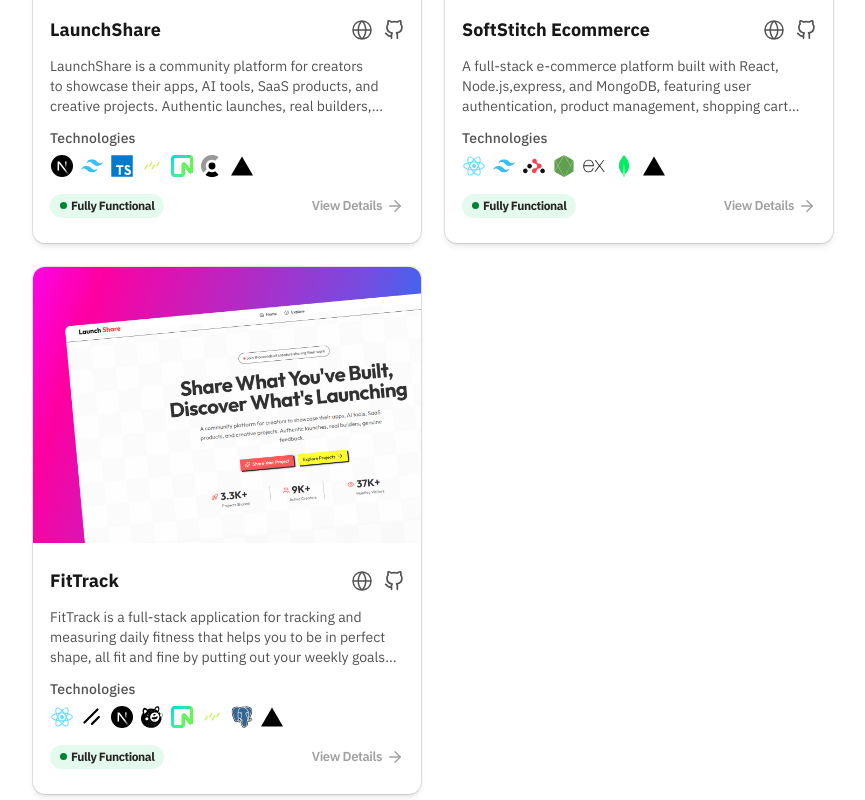
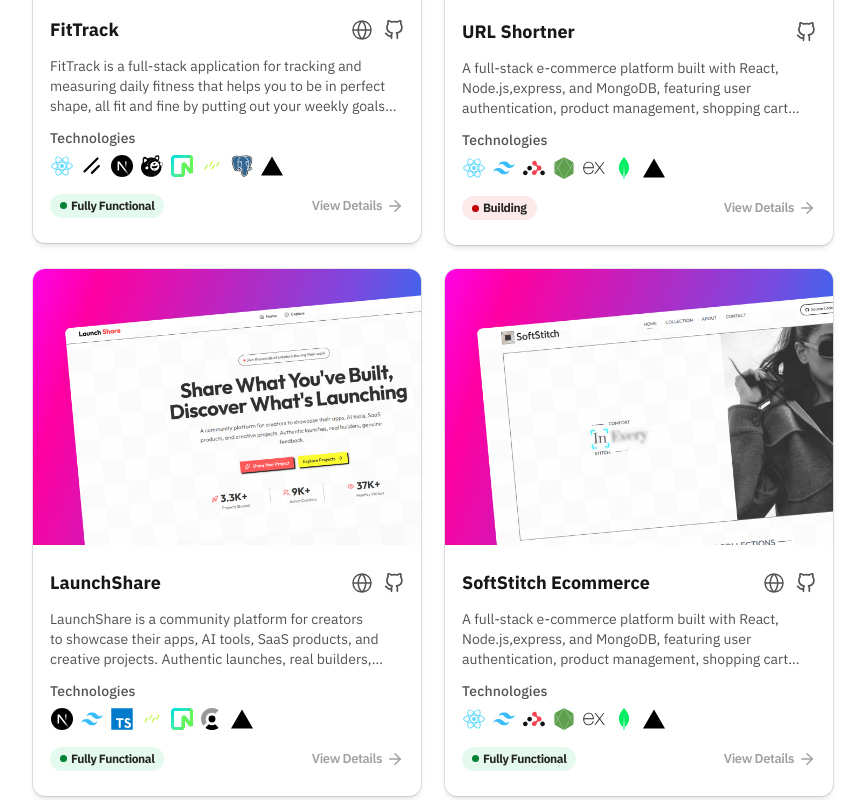
Before and after one commit to AnishGane/personal-portfolio, a React (Vite) app: page /projects in a window 1280 px wide. Shown: the part 1240-2040 px from the top of the page, without its empty margins (207-1072 px from the left). Built offline with nearby package versions, Linux system fonts and the light colour scheme; no server answers.

Commit message:
Update ProjectItem data to replace LaunchShare with FitTrack, enhancing project descriptions and technology stacks; adjust ProjectCard styling for improved layout consistency.

```diff
--- a/src/components/Projects/ProjectCard.tsx
+++ b/src/components/Projects/ProjectCard.tsx
@@ -22,7 +22,7 @@ const ProjectCard = ({ item }: { item: ProjectItemProps }) => {
           loading='lazy'
           className="w-full rounded-t-xl" />
       ) : (
-        <div className="h-65 flex items-center justify-center flex-col rounded-t-xl bg-neutral-200 dark:bg-neutral-700">
+        <div className="h-69.5 flex items-center justify-center flex-col rounded-t-xl bg-neutral-200 dark:bg-neutral-700">
           <ImageOff className="size-10 text-neutral-400 dark:text-neutral-500" />
           <p className="mt-2 text-sm text-neutral-500 dark:text-neutral-400">
             {item.status === 'Building' ? 'Image coming soon' : 'No image available'}
--- a/src/components/constant/Data.tsx
+++ b/src/components/constant/Data.tsx
@@ -289,6 +289,205 @@ export const ProjectItem: ProjectItemProps[] = [
   },
   {
     id: 3,
+    name: 'FitTrack',
+    subName: 'FitTrack: Track Your Fitness Effortlessly',
+    image: "/Images/LaunchShare.webp",
+    url: 'https://fit-track-tau-smoky.vercel.app/',
+    repoLink: 'https://github.com/AnishGane/FitTrack',
+    description:
+      'FitTrack is a full-stack application for tracking and measuring daily fitness that helps you to be in perfect shape, all fit and fine by putting out your weekly goals and help in achieving them.',
+    status: 'Working',
+    technologies: [
+      {
+        category: 'Frontend',
+        stack: [
+          {
+            icon: <ReactLogo />,
+            label: 'React',
+          },
+          {
+            icon: <ShadcnLogo />,
+            label: "Shadcn (UI Library)",
+          },
+          {
+            icon: <NextLogo />,
+            label: 'Nextjs 16',
+          },
+          {
+            icon: <TailwindCSS />,
+            label: 'Tailwind CSS',
+          },
+          {
+            icon: <TSLogo />,
+            label: 'TypeScript',
+          },
+        ],
+      },
+      {
+        category: 'State Management',
+        stack: [
+          {
+            icon: <Zustand />,
+            label: 'Zustand',
+          }
+        ]
+      },
+      {
+        category: 'Backend',
+        stack: [
+          {
+            icon: <NeonDB />,
+            label: 'NeonDB',
+          },
+          {
+            icon: <Drizzle />,
+            label: 'Drizzle ORM',
+          },
+          {
+            icon: <Postgresql />,
+            label: 'PostgreSQL',
+          }
+        ],
+      },
+      {
+        category: 'Deployment',
+        stack: [
+          {
+            icon: <Vercel />,
+            label: 'Vercel',
+          },
+        ],
+      },
+    ],
+    timeline: '2 months',
+    Role: 'Full Stack',
+    Team: 'Solo',
+    itemData: {
+      Overview:
+        'FitTrack is a comprehensive full-stack application designed to help users track and measure their daily fitness activities. It enables users to set personalized weekly fitness goals, monitor their progress, and stay motivated throughout their journey. The intuitive interface allows for input and visualization of workouts, habits, and metrics, ensuring users have actionable insights to stay in perfect shape. FitTrack’s goal is to provide an all-in-one fitness companion to support users in achieving a healthy and well-balanced lifestyle.',
+      Features: [
+        'User authentication (Email/Password + Google sign-in)',
+        'Secure login using OAuth 2.0',
+        'Streak and workout recommendation based on muscle groups',
+        'Dark/Light mode',
+        'Save Workout that is your favorite',
+        'Edit, Delete, View your workout details, & Create your own workout',
+      ],
+      ProblemStatement: [
+        'Tracking fitness progress manually is cumbersome and often inaccurate.',
+        'Users struggle to maintain consistency and motivation without actionable insights.',
+        'Difficulty in setting, monitoring, and achieving personalized fitness goals.',
+      ],
+      FuturePlan: [
+        'Introduce real-time fitness tracking features.',
+        'Integrate personalized analytics and recommendations.',
+        'Expand platform for group and community challenges.',
+      ],
+    },
+  },
+  {
+    id: 4,
+    name: 'URL Shortner',
+    subName: 'SoftStitch Ecommerce: A full-stack e-commerce platform',
+    mobile_image: '/Images/SoftStitch_mobile.webp',
+    url: 'https://soft-stitch-ecommerce.vercel.app/',
+    repoLink: 'https://github.com/AnishGane/SoftStitch---Ecommerce',
+    description:
+      'A full-stack e-commerce platform built with React, Node.js,express, and MongoDB, featuring user authentication, product management, shopping cart functionality, and integrated payment gateways.',
+    status: 'Building',
+    technologies: [
+      {
+        category: 'Frontend',
+        stack: [
+          {
+            icon: <ReactLogo />,
+            label: 'React',
+          },
+          {
+            icon: <TailwindCSS />,
+            label: 'Tailwind CSS',
+          },
+          {
+            label: 'React Hot Toast',
+          },
+          {
+            icon: <ReactRouter />,
+            label: 'React Router',
+          },
+          {
+            label: 'Motion',
+          },
+          {
+            label: 'Axios',
+          },
+        ],
+      },
+      {
+        category: 'Backend',
+        stack: [
+          {
+            icon: <NodeJS />,
+            label: 'Node.js',
+          },
+          {
+            icon: <ExpessJS />,
+            label: 'Express.js',
+          },
+          {
+            icon: <MongoDB />,
+            label: 'MongoDB',
+          },
+          {
+            label: 'Cloudinary & Multer',
+          },
+          {
+            label: 'Bcrypt',
+          },
+        ],
+      },
+      {
+        category: 'Deployment',
+        stack: [
+          {
+            icon: <Vercel />,
+            label: 'Vercel',
+          },
+        ],
+      },
+    ],
+    timeline: '36 days',
+    Role: 'Full Stack',
+    Team: 'Solo',
+    itemData: {
+      Overview:
+        'Expense Tracker is a modern React-powered web application designed to help you manage your personal finances effortlessly. It allows you to record, analyze, and visualize your expenses and income through clean, interactive charts and an intuitive user interface.',
+      Features: [
+        'User Authentication, secure login/signup with JWT',
+        'Browse products with search and filtering',
+        'Shopping Cart, add/remove items with size selection',
+        'Order Management, place orders and track order history',
+        'Payment Integration, COD & eSewa(now in localhost only)',
+        '(Admin) Product Management, add, edit, and delete products',
+        '(Admin) Order Management, view and update order status',
+        '(Admin) User Management, Monitor user activities',
+        '(Admin) Image Upload, Cloudinary integration for product images',
+      ],
+      ProblemStatement: [
+        'Learn and demonstrate real-world full-stack skills using a modern JavaScript stack',
+        'Implement essential e-commerce features end-to-end',
+        'To learn how to deploy full-stack apps on Vercel',
+      ],
+      FuturePlan: [
+        'Advanced product filtering & search',
+        'Product reviews & ratings',
+        'Multiple payment gateway support',
+        'Invoice & receipt generation',
+        'Enhanced authentication & security',
+      ],
+    },
+  },
+  {
+    id: 5,
     name: 'LaunchShare',
     subName: 'LaunchShare: Your One-Stop platform for Launches',
     image: '/Images/LaunchShare.webp',
@@ -364,7 +563,7 @@ export const ProjectItem: ProjectItemProps[] = [
     },
   },
   {
-    id: 4,
+    id: 6,
     name: 'SoftStitch Ecommerce',
     subName: 'SoftStitch Ecommerce: A full-stack e-commerce platform',
     image: '/Images/SoftStitch.webp',
@@ -465,104 +664,8 @@ export const ProjectItem: ProjectItemProps[] = [
       ],
     },
   },
-  {
-    id: 5,
-    name: 'FitTrack',
-    subName: 'FitTrack: Track Your Fitness Effortlessly',
-    image: "/Images/LaunchShare.webp",
-    url: 'https://fit-track-tau-smoky.vercel.app/',
-    repoLink: 'https://github.com/AnishGane/FitTrack',
-    description:
-      'FitTrack is a full-stack application for tracking and measuring daily fitness that helps you to be in perfect shape, all fit and fine by putting out your weekly goals and help in achieving them.',
-    status: 'Working',
-    technologies: [
-      {
-        category: 'Frontend',
-        stack: [
-          {
-            icon: <ReactLogo />,
-            label: 'React',
-          },
-          {
-            icon: <ShadcnLogo />,
-            label: "Shadcn (UI Library)",
-          },
-          {
-            icon: <NextLogo />,
-            label: 'Nextjs 16',
-          },
-          {
-            icon: <TailwindCSS />,
-            label: 'Tailwind CSS',
-          },
-          {
-            icon: <TSLogo />,
-            label: 'TypeScript',
-          },
-        ],
-      },
-      {
-        category: 'State Management',
-        stack: [
-          {
-            icon: <Zustand />,
-            label: 'Zustand',
-          }
-        ]
-      },
-      {
-        category: 'Backend',
-        stack: [
-          {
-            icon: <NeonDB />,
-            label: 'NeonDB',
-          },
-          {
-            icon: <Drizzle />,
-            label: 'Drizzle ORM',
-          },
-          {
-            icon: <Postgresql />,
-            label: 'PostgreSQL',
-          }
-        ],
-      },
-      {
-        category: 'Deployment',
-        stack: [
-          {
-            icon: <Vercel />,
-            label: 'Vercel',
-          },
-        ],
-      },
-    ],
-    timeline: '2 months',
-    Role: 'Full Stack',
-    Team: 'Solo',
-    itemData: {
-      Overview:
-        'FitTrack is a comprehensive full-stack application designed to help users track and measure their daily fitness activities. It enables users to set personalized weekly fitness goals, monitor their progress, and stay motivated throughout their journey. The intuitive interface allows for input and visualization of workouts, habits, and metrics, ensuring users have actionable insights to stay in perfect shape. FitTrack’s goal is to provide an all-in-one fitness companion to support users in achieving a healthy and well-balanced lifestyle.',
-      Features: [
-        'User authentication (Email/Password + Google sign-in)',
-        'Secure login using OAuth 2.0',
-        'Streak and workout recommendation based on muscle groups',
-        'Dark/Light mode',
-        'Save Workout that is your favorite',
-        'Edit, Delete, View your workout details, & Create your own workout',
-      ],
-      ProblemStatement: [
-        'Tracking fitness progress manually is cumbersome and often inaccurate.',
-        'Users struggle to maintain consistency and motivation without actionable insights.',
-        'Difficulty in setting, monitoring, and achieving personalized fitness goals.',
-      ],
-      FuturePlan: [
-        'Introduce real-time fitness tracking features.',
-        'Integrate personalized analytics and recommendations.',
-        'Expand platform for group and community challenges.',
-      ],
-    },
-  },
+
+
 ];
 
 export const MySkills: Skills[] = [
```
